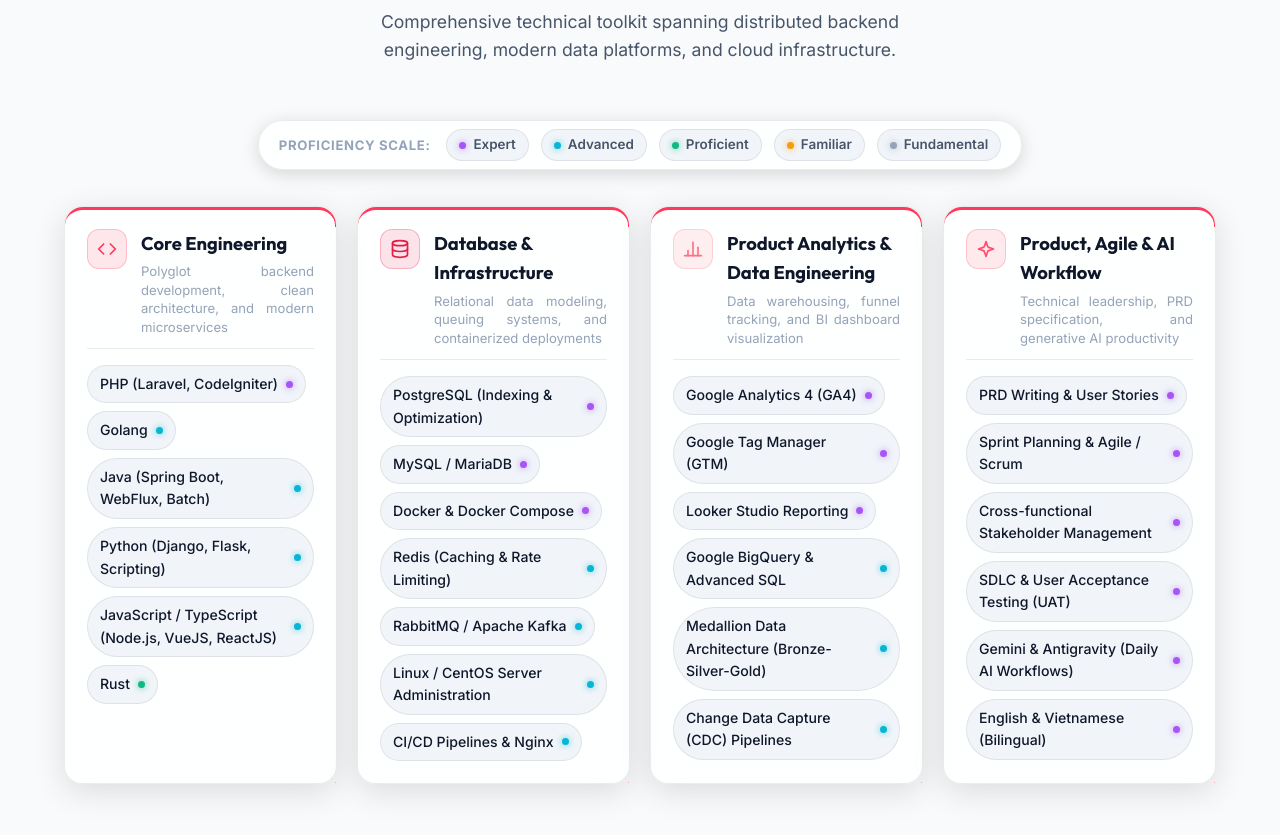
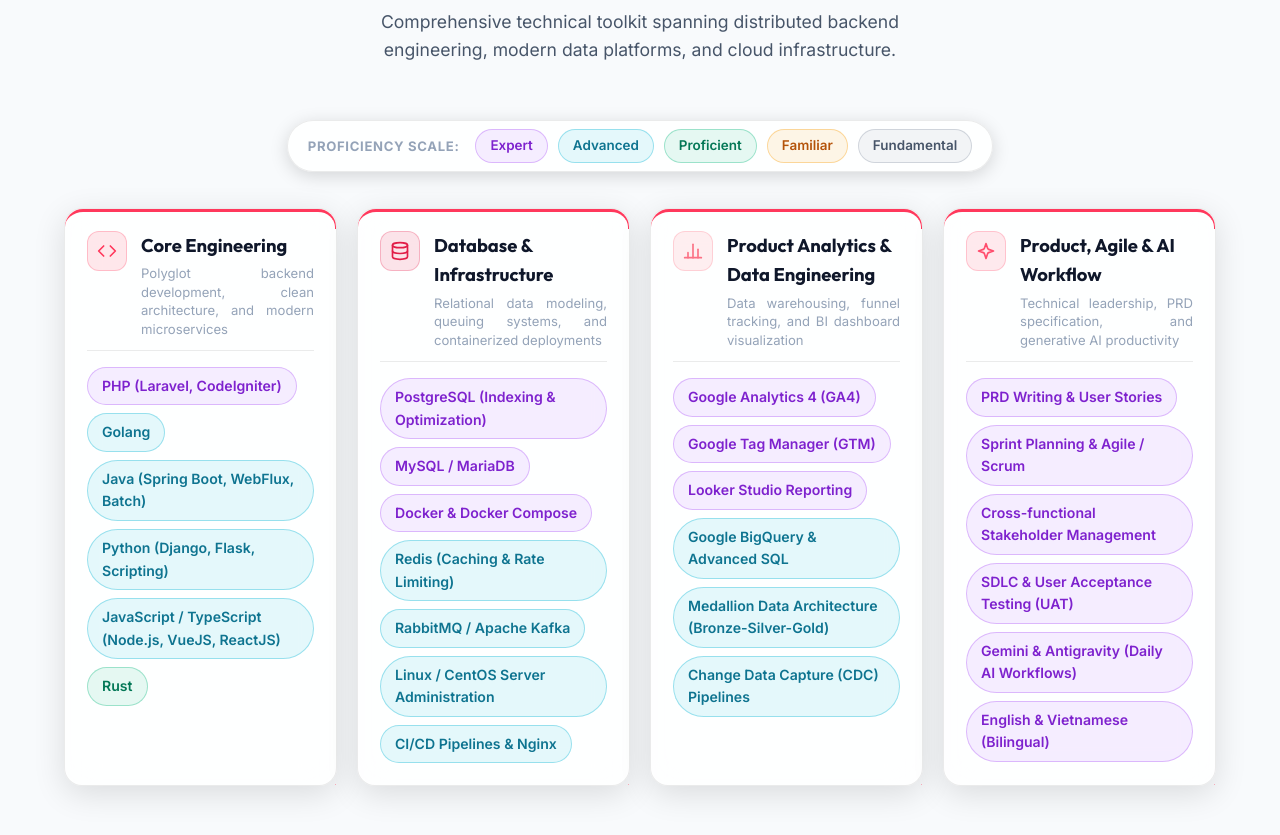
Before and after one commit to ga2631/ga2631.github.io, a React (Vite) app: page / in a window 1280 px wide. Shown: the part 5860-6695 px from the top of the page. Built offline with nearby package versions, Linux system fonts and the light colour scheme; no server answers.

Commit message:
feat(skills): colorize badges by proficiency level and remove inner dots

```diff
--- a/src/components/Skills.tsx
+++ b/src/components/Skills.tsx
@@ -134,23 +134,18 @@
           <span className="skills-legend-title">{t.legendTitle}:</span>
           <div className="skills-legend-items">
             <div className="skills-legend-item legend-level-5" title={t.level5}>
-              <span className="skill-level-dot level-5" />
               <span>{t.level5}</span>
             </div>
             <div className="skills-legend-item legend-level-4" title={t.level4}>
-              <span className="skill-level-dot level-4" />
               <span>{t.level4}</span>
             </div>
             <div className="skills-legend-item legend-level-3" title={t.level3}>
-              <span className="skill-level-dot level-3" />
               <span>{t.level3}</span>
             </div>
             <div className="skills-legend-item legend-level-2" title={t.level2}>
-              <span className="skill-level-dot level-2" />
               <span>{t.level2}</span>
             </div>
             <div className="skills-legend-item legend-level-1" title={t.level1}>
-              <span className="skill-level-dot level-1" />
               <span>{t.level1}</span>
             </div>
           </div>
@@ -197,11 +192,9 @@
                         aria-label={`${skill.name} - ${levelCfg.label}`}
                       >
                         <span className="skill-pill-name">{skill.name}</span>
-                        <span className={`skill-level-dot ${levelCfg.levelClass}`} />
 
                         {/* Interactive Tooltip showing 1-5 score and level */}
                         <div className="skill-tooltip" role="presentation">
-                          <span className={`skill-level-dot ${levelCfg.levelClass}`} />
                           <span className="skill-tooltip-score">{levelCfg.scoreText}</span>
                           <span className="skill-tooltip-divider">•</span>
                           <span className="skill-tooltip-text">{levelCfg.label}</span>
--- a/src/styles/index.css
+++ b/src/styles/index.css
@@ -29,6 +29,42 @@
   --accent-emerald: #10b981;
   --accent-amber: #f59e0b;
 
+  /* Skill Level Color System (1-5 Scale - Dark Mode) */
+  --skill-5-bg: rgba(168, 85, 247, 0.12);
+  --skill-5-border: rgba(168, 85, 247, 0.35);
+  --skill-5-text: #d8b4fe;
+  --skill-5-hover-bg: rgba(168, 85, 247, 0.22);
+  --skill-5-hover-border: rgba(168, 85, 247, 0.8);
+  --skill-5-glow: rgba(168, 85, 247, 0.35);
+
+  --skill-4-bg: rgba(6, 182, 212, 0.12);
+  --skill-4-border: rgba(6, 182, 212, 0.35);
+  --skill-4-text: #67e8f9;
+  --skill-4-hover-bg: rgba(6, 182, 212, 0.22);
+  --skill-4-hover-border: rgba(6, 182, 212, 0.8);
+  --skill-4-glow: rgba(6, 182, 212, 0.35);
+
+  --skill-3-bg: rgba(16, 185, 129, 0.12);
+  --skill-3-border: rgba(16, 185, 129, 0.35);
+  --skill-3-text: #6ee7b7;
+  --skill-3-hover-bg: rgba(16, 185, 129, 0.22);
+  --skill-3-hover-border: rgba(16, 185, 129, 0.8);
+  --skill-3-glow: rgba(16, 185, 129, 0.35);
+
+  --skill-2-bg: rgba(245, 158, 11, 0.12);
+  --skill-2-border: rgba(245, 158, 11, 0.35);
+  --skill-2-text: #fcd34d;
+  --skill-2-hover-bg: rgba(245, 158, 11, 0.22);
+  --skill-2-hover-border: rgba(245, 158, 11, 0.8);
+  --skill-2-glow: rgba(245, 158, 11, 0.35);
+
+  --skill-1-bg: rgba(148, 163, 184, 0.1);
+  --skill-1-border: rgba(148, 163, 184, 0.3);
+  --skill-1-text: #cbd5e1;
+  --skill-1-hover-bg: rgba(148, 163, 184, 0.2);
+  --skill-1-hover-border: rgba(148, 163, 184, 0.7);
+  --skill-1-glow: rgba(148, 163, 184, 0.3);
+
   --gradient-primary: linear-gradient(135deg, #ff385c 0%, #e11d48 50%, #991b1b 100%);
   --gradient-card: linear-gradient(180deg, rgba(255, 255, 255, 0.03) 0%, rgba(255, 255, 255, 0) 100%);
   --gradient-glow: radial-gradient(circle at 50% 0%, rgba(239, 68, 68, 0.18), transparent 70%);
@@ -70,6 +106,42 @@
   --text-secondary: #475569;
   --text-muted: #94a3b8;
   --text-accent: #dc2626;
+
+  /* Skill Level Color System (1-5 Scale - Light Mode) */
+  --skill-5-bg: rgba(168, 85, 247, 0.1);
+  --skill-5-border: rgba(168, 85, 247, 0.35);
+  --skill-5-text: #7e22ce;
+  --skill-5-hover-bg: rgba(168, 85, 247, 0.18);
+  --skill-5-hover-border: rgba(168, 85, 247, 0.85);
+  --skill-5-glow: rgba(168, 85, 247, 0.2);
+
+  --skill-4-bg: rgba(6, 182, 212, 0.1);
+  --skill-4-border: rgba(6, 182, 212, 0.35);
+  --skill-4-text: #0e7490;
+  --skill-4-hover-bg: rgba(6, 182, 212, 0.18);
+  --skill-4-hover-border: rgba(6, 182, 212, 0.85);
+  --skill-4-glow: rgba(6, 182, 212, 0.2);
+
+  --skill-3-bg: rgba(16, 185, 129, 0.1);
+  --skill-3-border: rgba(16, 185, 129, 0.35);
+  --skill-3-text: #047857;
+  --skill-3-hover-bg: rgba(16, 185, 129, 0.18);
+  --skill-3-hover-border: rgba(16, 185, 129, 0.85);
+  --skill-3-glow: rgba(16, 185, 129, 0.2);
+
+  --skill-2-bg: rgba(245, 158, 11, 0.1);
+  --skill-2-border: rgba(245, 158, 11, 0.35);
+  --skill-2-text: #b45309;
+  --skill-2-hover-bg: rgba(245, 158, 11, 0.18);
+  --skill-2-hover-border: rgba(245, 158, 11, 0.85);
+  --skill-2-glow: rgba(245, 158, 11, 0.2);
+
+  --skill-1-bg: rgba(100, 116, 139, 0.08);
+  --skill-1-border: rgba(100, 116, 139, 0.25);
+  --skill-1-text: #475569;
+  --skill-1-hover-bg: rgba(100, 116, 139, 0.16);
+  --skill-1-hover-border: rgba(100, 116, 139, 0.65);
+  --skill-1-glow: rgba(100, 116, 139, 0.2);
 
   --gradient-primary: linear-gradient(135deg, #ef4444 0%, #dc2626 50%, #991b1b 100%);
   --gradient-card: linear-gradient(180deg, rgba(0, 0, 0, 0.02) 0%, rgba(0, 0, 0, 0) 100%);
@@ -1925,53 +1997,83 @@
   color: var(--text-muted);
   text-transform: uppercase;
   letter-spacing: 0.05em;
-}
-
-.skills-legend-items {
-  display: flex;
-  align-items: center;
-  gap: 12px;
+}.skills-legend-items {
+  display: flex;
+  align-items: center;
+  gap: 10px;
   flex-wrap: wrap;
 }
 
 .skills-legend-item {
   display: inline-flex;
   align-items: center;
-  gap: 7px;
+  justify-content: center;
   font-size: 0.84rem;
   font-weight: 600;
-  color: var(--text-secondary);
-  padding: 4px 12px;
+  padding: 5px 14px;
   border-radius: var(--radius-full);
-  background: var(--bg-tertiary);
-  border: 1px solid var(--border-color);
   transition: all var(--transition-fast);
-}
-
-.skills-legend-item:hover {
-  color: var(--text-primary);
-  border-color: var(--border-color-hover);
+  cursor: default;
+}
+
+.skills-legend-item.legend-level-5 {
+  background: var(--skill-5-bg);
+  border: 1px solid var(--skill-5-border);
+  color: var(--skill-5-text);
+}
+.skills-legend-item.legend-level-5:hover {
+  background: var(--skill-5-hover-bg);
+  border-color: var(--skill-5-hover-border);
+  box-shadow: 0 4px 14px var(--skill-5-glow);
   transform: translateY(-1px);
 }
 
-.skills-legend-item.legend-level-5:hover {
-  border-color: rgba(168, 85, 247, 0.6);
-}
-
+.skills-legend-item.legend-level-4 {
+  background: var(--skill-4-bg);
+  border: 1px solid var(--skill-4-border);
+  color: var(--skill-4-text);
+}
 .skills-legend-item.legend-level-4:hover {
-  border-color: rgba(6, 182, 212, 0.6);
-}
-
+  background: var(--skill-4-hover-bg);
+  border-color: var(--skill-4-hover-border);
+  box-shadow: 0 4px 14px var(--skill-4-glow);
+  transform: translateY(-1px);
+}
+
+.skills-legend-item.legend-level-3 {
+  background: var(--skill-3-bg);
+  border: 1px solid var(--skill-3-border);
+  color: var(--skill-3-text);
+}
 .skills-legend-item.legend-level-3:hover {
-  border-color: rgba(16, 185, 129, 0.6);
-}
-
+  background: var(--skill-3-hover-bg);
+  border-color: var(--skill-3-hover-border);
+  box-shadow: 0 4px 14px var(--skill-3-glow);
+  transform: translateY(-1px);
+}
+
+.skills-legend-item.legend-level-2 {
+  background: var(--skill-2-bg);
+  border: 1px solid var(--skill-2-border);
+  color: var(--skill-2-text);
+}
 .skills-legend-item.legend-level-2:hover {
-  border-color: rgba(245, 158, 11, 0.6);
-}
-
+  background: var(--skill-2-hover-bg);
+  border-color: var(--skill-2-hover-border);
+  box-shadow: 0 4px 14px var(--skill-2-glow);
+  transform: translateY(-1px);
+}
+
+.skills-legend-item.legend-level-1 {
+  background: var(--skill-1-bg);
+  border: 1px solid var(--skill-1-border);
+  color: var(--skill-1-text);
+}
 .skills-legend-item.legend-level-1:hover {
-  border-color: rgba(148, 163, 184, 0.6);
+  background: var(--skill-1-hover-bg);
+  border-color: var(--skill-1-hover-border);
+  box-shadow: 0 4px 14px var(--skill-1-glow);
+  transform: translateY(-1px);
 }
 
 .skills-compact-grid {
@@ -2048,134 +2150,103 @@
   position: relative;
   display: inline-flex;
   align-items: center;
-  gap: 8px;
-  padding: 7px 12px;
-  background: var(--bg-tertiary);
-  border: 1px solid var(--border-color);
+  justify-content: center;
+  padding: 7px 14px;
   border-radius: var(--radius-full);
   font-size: 0.88rem;
-  font-weight: 500;
-  color: var(--text-primary);
+  font-weight: 600;
   cursor: default;
   transition: all var(--transition-fast);
 }
 
-.skill-pill-tag:hover,
-.skill-pill-tag:focus-visible {
-  background: var(--bg-card-hover);
-  transform: translateY(-2px);
-  color: var(--text-primary);
-  z-index: 20;
-}
-
-/* Level-specific hover glow and borders for 1-5 scale */
+/* Level 5 (5/5 • Expert) Badge Styling */
+.skill-pill-tag.skill-tag-5,
+.skill-pill-tag.skill-tag-expert {
+  background: var(--skill-5-bg);
+  border: 1px solid var(--skill-5-border);
+  color: var(--skill-5-text);
+}
 .skill-pill-tag.skill-tag-5:hover,
 .skill-pill-tag.skill-tag-5:focus-visible,
 .skill-pill-tag.skill-tag-expert:hover,
 .skill-pill-tag.skill-tag-expert:focus-visible {
-  border-color: rgba(168, 85, 247, 0.6);
-  box-shadow: 0 4px 16px rgba(168, 85, 247, 0.22);
-}
-
-.skill-pill-tag.skill-tag-5:hover .skill-level-dot,
-.skill-pill-tag.skill-tag-expert:hover .skill-level-dot {
-  box-shadow: 0 0 12px rgba(168, 85, 247, 1);
-}
-
+  background: var(--skill-5-hover-bg);
+  border-color: var(--skill-5-hover-border);
+  box-shadow: 0 4px 18px var(--skill-5-glow);
+  transform: translateY(-2px);
+  z-index: 20;
+}
+
+/* Level 4 (4/5 • Advanced) Badge Styling */
+.skill-pill-tag.skill-tag-4,
+.skill-pill-tag.skill-tag-advanced {
+  background: var(--skill-4-bg);
+  border: 1px solid var(--skill-4-border);
+  color: var(--skill-4-text);
+}
 .skill-pill-tag.skill-tag-4:hover,
 .skill-pill-tag.skill-tag-4:focus-visible,
 .skill-pill-tag.skill-tag-advanced:hover,
 .skill-pill-tag.skill-tag-advanced:focus-visible {
-  border-color: rgba(6, 182, 212, 0.6);
-  box-shadow: 0 4px 16px rgba(6, 182, 212, 0.22);
-}
-
-.skill-pill-tag.skill-tag-4:hover .skill-level-dot,
-.skill-pill-tag.skill-tag-advanced:hover .skill-level-dot {
-  box-shadow: 0 0 12px rgba(6, 182, 212, 1);
-}
-
+  background: var(--skill-4-hover-bg);
+  border-color: var(--skill-4-hover-border);
+  box-shadow: 0 4px 18px var(--skill-4-glow);
+  transform: translateY(-2px);
+  z-index: 20;
+}
+
+/* Level 3 (3/5 • Proficient) Badge Styling */
+.skill-pill-tag.skill-tag-3,
+.skill-pill-tag.skill-tag-proficient {
+  background: var(--skill-3-bg);
+  border: 1px solid var(--skill-3-border);
+  color: var(--skill-3-text);
+}
 .skill-pill-tag.skill-tag-3:hover,
 .skill-pill-tag.skill-tag-3:focus-visible,
 .skill-pill-tag.skill-tag-proficient:hover,
 .skill-pill-tag.skill-tag-proficient:focus-visible {
-  border-color: rgba(16, 185, 129, 0.6);
-  box-shadow: 0 4px 16px rgba(16, 185, 129, 0.22);
-}
-
-.skill-pill-tag.skill-tag-3:hover .skill-level-dot,
-.skill-pill-tag.skill-tag-proficient:hover .skill-level-dot {
-  box-shadow: 0 0 12px rgba(16, 185, 129, 1);
-}
-
+  background: var(--skill-3-hover-bg);
+  border-color: var(--skill-3-hover-border);
+  box-shadow: 0 4px 18px var(--skill-3-glow);
+  transform: translateY(-2px);
+  z-index: 20;
+}
+
+/* Level 2 (2/5 • Familiar) Badge Styling */
+.skill-pill-tag.skill-tag-2,
+.skill-pill-tag.skill-tag-familiar {
+  background: var(--skill-2-bg);
+  border: 1px solid var(--skill-2-border);
+  color: var(--skill-2-text);
+}
 .skill-pill-tag.skill-tag-2:hover,
 .skill-pill-tag.skill-tag-2:focus-visible,
 .skill-pill-tag.skill-tag-familiar:hover,
 .skill-pill-tag.skill-tag-familiar:focus-visible {
-  border-color: rgba(245, 158, 11, 0.6);
-  box-shadow: 0 4px 16px rgba(245, 158, 11, 0.22);
-}
-
-.skill-pill-tag.skill-tag-2:hover .skill-level-dot,
-.skill-pill-tag.skill-tag-familiar:hover .skill-level-dot {
-  box-shadow: 0 0 12px rgba(245, 158, 11, 1);
-}
-
+  background: var(--skill-2-hover-bg);
+  border-color: var(--skill-2-hover-border);
+  box-shadow: 0 4px 18px var(--skill-2-glow);
+  transform: translateY(-2px);
+  z-index: 20;
+}
+
+/* Level 1 (1/5 • Fundamental) Badge Styling */
+.skill-pill-tag.skill-tag-1,
+.skill-pill-tag.skill-tag-fundamental {
+  background: var(--skill-1-bg);
+  border: 1px solid var(--skill-1-border);
+  color: var(--skill-1-text);
+}
 .skill-pill-tag.skill-tag-1:hover,
 .skill-pill-tag.skill-tag-1:focus-visible,
 .skill-pill-tag.skill-tag-fundamental:hover,
 .skill-pill-tag.skill-tag-fundamental:focus-visible {
-  border-color: rgba(148, 163, 184, 0.6);
-  box-shadow: 0 4px 16px rgba(148, 163, 184, 0.22);
-}
-
-.skill-pill-tag.skill-tag-1:hover .skill-level-dot,
-.skill-pill-tag.skill-tag-fundamental:hover .skill-level-dot {
-  box-shadow: 0 0 12px rgba(148, 163, 184, 1);
-}
-
-/* 5 Distinct Non-Repetitive Colors for 1-5 Scale */
-.skill-level-dot {
-  width: 7px;
-  height: 7px;
-  border-radius: 50%;
-  flex-shrink: 0;
-  transition: box-shadow var(--transition-fast), transform var(--transition-fast);
-}
-
-/* Level 5 (5/5) - Electric Purple / Master */
-.skill-level-dot.level-5,
-.skill-level-dot.level-expert {
-  background-color: #a855f7;
-  box-shadow: 0 0 7px rgba(168, 85, 247, 0.7);
-}
-
-/* Level 4 (4/5) - Cyber Cyan / Advanced */
-.skill-level-dot.level-4,
-.skill-level-dot.level-advanced {
-  background-color: #06b6d4;
-  box-shadow: 0 0 7px rgba(6, 182, 212, 0.7);
-}
-
-/* Level 3 (3/5) - Emerald Green / Proficient */
-.skill-level-dot.level-3,
-.skill-level-dot.level-proficient {
-  background-color: #10b981;
-  box-shadow: 0 0 7px rgba(16, 185, 129, 0.7);
-}
-
-/* Level 2 (2/5) - Warm Amber Gold / Familiar */
-.skill-level-dot.level-2,
-.skill-level-dot.level-familiar {
-  background-color: #f59e0b;
-  box-shadow: 0 0 7px rgba(245, 158, 11, 0.7);
-}
-
-/* Level 1 (1/5) - Steel Slate Gray / Fundamental */
-.skill-level-dot.level-1,
-.skill-level-dot.level-fundamental {
-  background-color: #94a3b8;
-  box-shadow: 0 0 7px rgba(148, 163, 184, 0.7);
+  background: var(--skill-1-hover-bg);
+  border-color: var(--skill-1-hover-border);
+  box-shadow: 0 4px 18px var(--skill-1-glow);
+  transform: translateY(-2px);
+  z-index: 20;
 }
 
 /* Interactive Floating Skill Level Tooltip */
@@ -2223,9 +2294,44 @@
   transform: translateX(-50%) translateY(0);
 }
 
-.skill-tooltip-score {
+.skill-tag-5 .skill-tooltip {
+  border-color: var(--skill-5-border);
+}
+.skill-tag-5 .skill-tooltip-score {
+  color: var(--skill-5-text);
   font-weight: 700;
-  color: var(--text-primary);
+}
+
+.skill-tag-4 .skill-tooltip {
+  border-color: var(--skill-4-border);
+}
+.skill-tag-4 .skill-tooltip-score {
+  color: var(--skill-4-text);
+  font-weight: 700;
+}
+
+.skill-tag-3 .skill-tooltip {
+  border-color: var(--skill-3-border);
+}
+.skill-tag-3 .skill-tooltip-score {
+  color: var(--skill-3-text);
+  font-weight: 700;
+}
+
+.skill-tag-2 .skill-tooltip {
+  border-color: var(--skill-2-border);
+}
+.skill-tag-2 .skill-tooltip-score {
+  color: var(--skill-2-text);
+  font-weight: 700;
+}
+
+.skill-tag-1 .skill-tooltip {
+  border-color: var(--skill-1-border);
+}
+.skill-tag-1 .skill-tooltip-score {
+  color: var(--skill-1-text);
+  font-weight: 700;
 }
 
 .skill-tooltip-divider {
```
